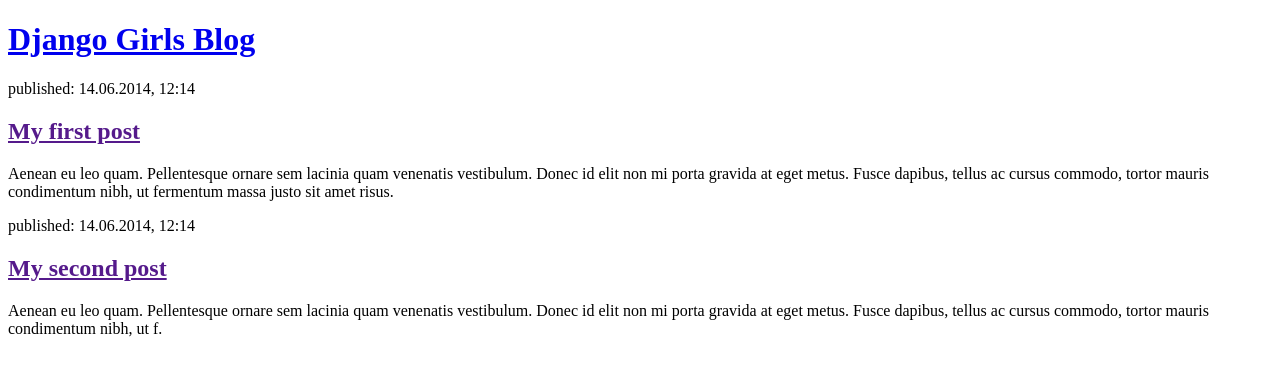
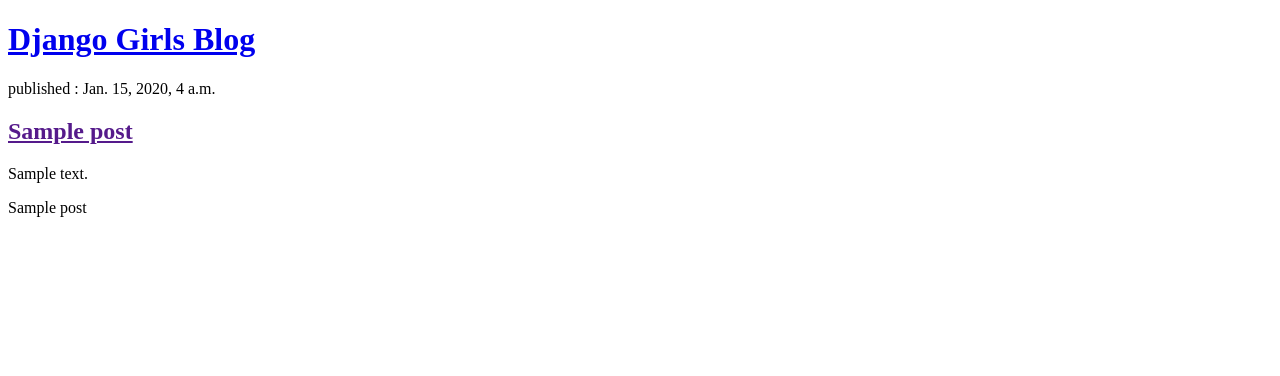
Before and after one commit to FranciscoRMRZ/dg_mysite, a Django app: page / in a window 1280 px wide. Shown: the top 376 px of the page. Run offline with Django 3.2, Linux system fonts and the light colour scheme; tables that the repository leaves empty hold one stand-in row (values such as "Sample post").

Commit message:
Modified the template file to display blog posts on the front page from the database.

```diff
--- a/blog/templates/blog/post_list.html
+++ b/blog/templates/blog/post_list.html
@@ -7,17 +7,13 @@
         <header>
             <h1><a href="/">Django Girls Blog</a></h1>
         </header>
-
-        <article>
-            <time>published: 14.06.2014, 12:14</time>
-            <h2><a href="">My first post</a></h2>
-            <p>Aenean eu leo quam. Pellentesque ornare sem lacinia quam venenatis vestibulum. Donec id elit non mi porta gravida at eget metus. Fusce dapibus, tellus ac cursus commodo, tortor mauris condimentum nibh, ut fermentum massa justo sit amet risus.</p>
-        </article>
-
-        <article>
-            <time>published: 14.06.2014, 12:14</time>
-            <h2><a href="">My second post</a></h2>
-            <p>Aenean eu leo quam. Pellentesque ornare sem lacinia quam venenatis vestibulum. Donec id elit non mi porta gravida at eget metus. Fusce dapibus, tellus ac cursus commodo, tortor mauris condimentum nibh, ut f.</p>
-        </article>
+        {% for post in posts %}
+            <article>
+                <time>published : {{ post.published_date }}</time>
+                <h2><a href="">{{ post.title }}</a></h2>
+                <p>{{ post.text|linebreaksbr }}</p>
+            {{ post }}
+            </article>
+        {% endfor %}
     </body>
 </html>
```
